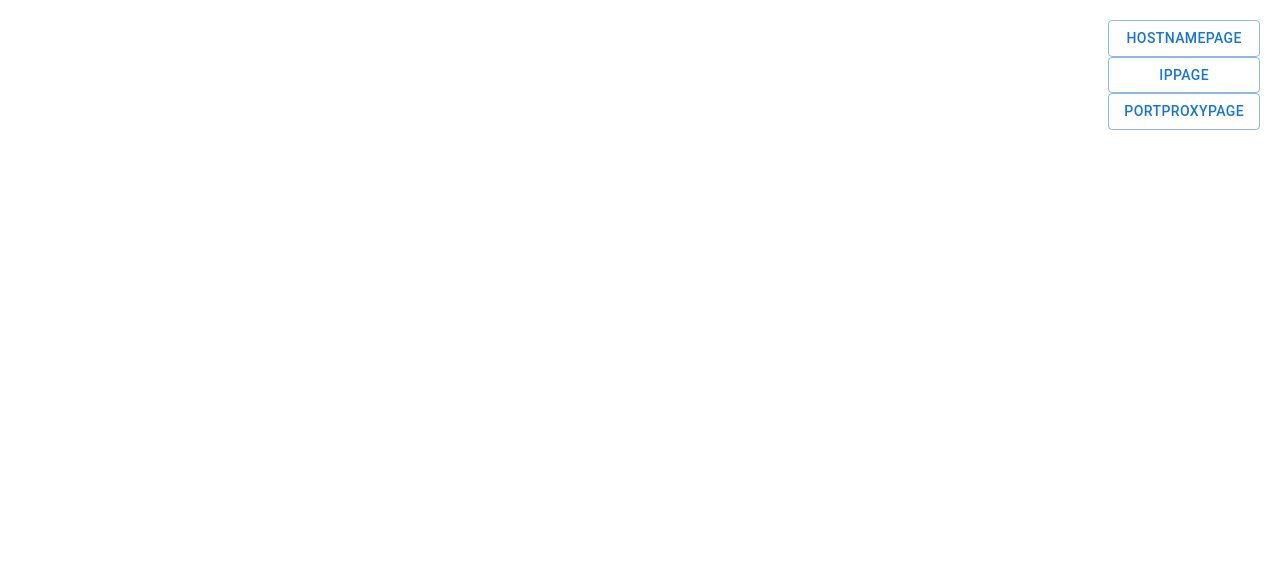
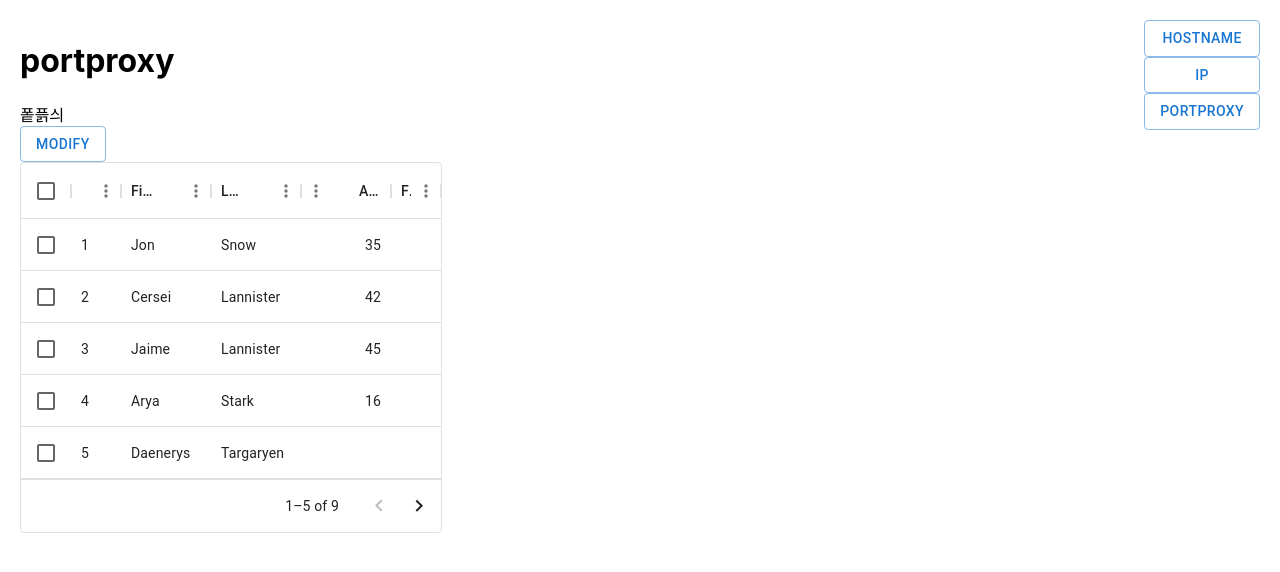
Before and after one commit to ddongk/net-tools, a React (Create React App) app: page /pages/portproxyPage/PortproxyPage in a window 1280 px wide. Shown: the top 572 px of the page. Built offline with nearby package versions, Linux system fonts and the light colour scheme.

Commit message:
Create a default framework 2

```diff
--- a/package.json
+++ b/package.json
@@ -7,7 +7,10 @@
   "dependencies": {
     "@emotion/react": "^11.11.3",
     "@emotion/styled": "^11.11.0",
-    "@mui/material": "^5.15.7",
+    "@floating-ui/dom": "^1.6.3",
+    "@mui/lab": "^5.0.0-alpha.165",
+    "@mui/material": "^5.15.10",
+    "@mui/x-data-grid": "^6.19.4",
     "@testing-library/jest-dom": "^5.14.1",
     "@testing-library/react": "^13.0.0",
     "@testing-library/user-event": "^13.2.1",
--- a/src/App.tsx
+++ b/src/App.tsx
@@ -1,40 +1,40 @@
 import React, {useEffect} from 'react';
-import HostnamePage from "./components/hostnamePage/HostnamePage";
-import IpPage from "./components/ipPage/IpPage";
+import HostnamePage from "./pages/hostnamePage/HostnamePage";
+import IpPage from "./pages/ipPage/IpPage";
 import './App.css';
-import {BrowserRouter, Routes, Route, useNavigate, useLocation} from "react-router-dom";
+import {BrowserRouter, Routes, Route, useNavigate, useLocation, Navigate} from "react-router-dom";
 import NavigateButton from "./components/button/NavigateButton";
-import PortproxyPage from "./components/portproxyPage/PortproxyPage";
-import ModifyPortproxyPage from "./components/portproxyPage/ModifyPortproxyPage";
+import PortproxyPage from "./pages/portproxyPage/PortproxyPage";
+import ModifyPortproxyPage from "./pages/portproxyPage/ModifyPortproxyPage";
 import Button from "@mui/material";
 
 function App() {
     const location = useLocation();
 
-    React.useEffect(() => {
-        if (location.pathname === '/') {
-            window.location.href = '/components/hostnamePage/HostnamePage';
-        }
-    }, [location]);
+    // React.useEffect(() => {
+    //     if (location.pathname === '/') {
+    //         window.location.href = '/pages/hostnamePage/HostnamePage';
+    //     }
+    // }, [location]);
 
     return (
-        // <BrowserRouter>
             <div className="div-center">
                 <div>
                     <Routes>
-                        <Route path="/components/hostnamePage/HostnamePage" element={<HostnamePage/>}/>
-                        <Route path="/components/ipPage/IpPage" element={<IpPage/>}/>
-                        <Route path="/components/portproxyPage/PortproxyPage" element={<PortproxyPage/>}/>
-                        <Route path="/components/portproxyPage/ModifyPortproxyPage" element={<ModifyPortproxyPage/>}/>
+                        <Route path="/" element={<Navigate to="/pages/hostnamePage/HostnamePage" />} />
+                        <Route path="*" element={<Navigate to="/pages/hostnamePage/HostnamePage" />} />
+                        <Route path="/pages/hostnamePage/HostnamePage" element={<HostnamePage/>}/>
+                        <Route path="/pages/ipPage/IpPage" element={<IpPage/>}/>
+                        <Route path="/pages/portproxyPage/PortproxyPage" element={<PortproxyPage/>}/>
+                        <Route path="/pages/portproxyPage/ModifyPortproxyPage" element={<ModifyPortproxyPage/>}/>
                     </Routes>
                 </div>
                 <div className="menu-bar">
-                    <NavigateButton variant="outlined" buttonText="HostnamePage" path="/components/hostnamePage/HostnamePage"/>
-                    <NavigateButton variant="outlined" buttonText="IpPage" path="/components/ipPage/IpPage"/>
-                    <NavigateButton variant="outlined" buttonText="PortproxyPage" path="/components/portproxyPage/PortproxyPage"/>
+                    <NavigateButton variant="outlined" buttonText="Hostname" path="/pages/hostnamePage/HostnamePage"/>
+                    <NavigateButton variant="outlined" buttonText="Ip" path="/pages/ipPage/IpPage"/>
+                    <NavigateButton variant="outlined" buttonText="Portproxy" path="/pages/portproxyPage/PortproxyPage"/>
                 </div>
             </div>
-        //</BrowserRouter>
     );
 }
 
--- a/src/components/hostnamePage/HostnamePage.tsx
+++ /dev/null
@@ -1,41 +0,0 @@
-import React, {useState} from "react";
-
-const HostnamePage = () => {
-
-    const [hostName, setHostName] = useState('');
-    // TODO
-    // 해당 페이지 렌더링 될 때 서버 호출해서 현재 호스트네임 받아온다.
-    // axios, ajax, fetch
-    // 3개를 호출할때 어디 url 로 어떻게 호출할지는 정호매니저님이랑 얘기
-    //$nst.is('gethostname' ,function (res) {
-    // console.log(res) -> hostname 이 나와있을거임.
-    // })
-
-    // todo useEffect 를 사용해서 해봐라~
-
-    // 호스트네임페이지를 클릭할때마다 지금은 서버를 호출
-    // 사실 호스트네임이란건 바뀔게없잖아요
-    // 이런것도 로컬스토리지에 넣어놓는다던가
-    // 캐시화를 해야된다.
-
-    // 로딩페이지 넣어야 함!!!!!!!!!!!!!!!!!!!!!!!!
-
-
-    //아래와 같은 가짜 데이터 호출 사이트를 사용하여 테스트하기
-    fetch('http://ip.jsontest.com/').then(async function (response) {
-        const data = await response.json();
-        setHostName(data.ip);
-    });
-
-
-
-    return (
-        <>
-            <h1>hostname</h1>
-            <div>현재 호스트 네임</div> <input type="text" readOnly value={hostName}/>
-            <div>변경할 호스트 네임</div> <input type="text"/>
-        </>
-    );
-}
-
-export default HostnamePage;
--- a/src/components/portproxyPage/PortproxyPage.tsx
+++ /dev/null
@@ -1,15 +0,0 @@
-import React from "react";
-import NavigateButton from "../button/NavigateButton";
-
-const PortproxyPage = () => {
-
-    return (
-        <>
-            <h1>portproxy</h1>
-            <div>퐅픍싀</div>
-            <NavigateButton variant="outlined" buttonText="modify" path="/components/portproxyPage/ModifyPortproxyPage"/>
-        </>
-    );
-};
-
-export default PortproxyPage;
--- /dev/null
+++ b/src/pages/hostnamePage/HostnamePage.css
@@ -0,0 +1,9 @@
+.boxflex {
+    display: flex;
+    align-items: center;
+}
+.inputSize {
+    width: 200px;
+    height: 40px;
+    box-sizing: border-box;
+}
--- /dev/null
+++ b/src/pages/hostnamePage/HostnamePage.tsx
@@ -0,0 +1,86 @@
+import React, {ReactNode, useEffect, useState} from "react";
+import {Button, ButtonGroup, CircularProgress, Modal, Stack} from "@mui/material";
+import LoadingButton from '@mui/lab/LoadingButton';
+import TextField from '@mui/material/TextField';
+import './HostnamePage.css';
+
+const HostnamePage = () => {
+
+    const [hostName, setHostName] = useState('');
+    const [loading, setLoading] = useState(true);
+
+    useEffect(() => {
+        fetchHostName();
+    }, []);
+
+    const fetchHostName = async () => {
+        try {
+            const response = await fetch('http://ip.jsontest.com/');
+            const data = await response.json();
+            setHostName(data.ip);
+        } catch (error) {
+            console.error('에러: ', error);
+            //호출 실패 시 알림 문구창 뜨게도 하면 좋을 듯
+        } finally {
+            setLoading(false);
+            //호출 성공 시 알림 문구창 뜨게도 하면 좋을 듯
+        }
+    };
+
+    const openModal = () => {
+        alert("confirm창 하나 만들기");
+    };
+
+    // fetch('http://ip.jsontest.com/').then(async function (response) {
+    //     const data = await response.json();
+    //     setHostName(data.ip);
+    // });
+
+    // TODO
+    // 해당 페이지 렌더링 될 때 서버 호출해서 현재 호스트네임 받아온다.
+    // axios, ajax, fetch
+    // 3개를 호출할때 어디 url 로 어떻게 호출할지는 정호매니저님이랑 얘기
+    //$nst.is('gethostname' ,function (res) {
+    // console.log(res) -> hostname 이 나와있을거임.
+    // })
+
+    // todo useEffect 를 사용해서 해봐라~
+
+    // 호스트네임페이지를 클릭할때마다 지금은 서버를 호출
+    // 사실 호스트네임이란건 바뀔게없잖아요
+    // 이런것도 로컬스토리지에 넣어놓는다던가
+    // 캐시화를 해야된다.
+
+    // 로딩페이지 넣어야 함!!!!!!!!!!!!!!!!!!!!!!!!
+
+
+    //아래와 같은 가짜 데이터 호출 사이트를 사용하여 테스트하기
+
+
+
+
+    return (
+
+        <>
+            <h1>hostname</h1>
+
+            <div className="boxflex">
+                <div>현재 호스트 네임</div>
+                {loading ? (
+                    <LoadingButton loading variant="outlined" className="inputSize"/>
+                ) : (
+                    <input type="text" className="inputSize" value={hostName}/>
+                )}
+            </div>
+            <div className="boxflex">
+            <div>변경할 호스트 네임</div>
+            <TextField id="outlined-basic" label="Change IP" variant="outlined" className="inputSize"/>
+            <Button variant="outlined" onClick={openModal}>Submit</Button>
+            </div>
+        </>
+
+    );
+    // Submit 버튼 클릭 시 재시작
+}
+
+export default HostnamePage;
--- /dev/null
+++ b/src/pages/portproxyPage/PortproxyPage.tsx
@@ -0,0 +1,47 @@
+import React from "react";
+import NavigateButton from "../../components/button/NavigateButton";
+import { DataGrid, GridColDef, GridValueGetterParams } from '@mui/x-data-grid';
+
+const PortproxyPage = () => {
+
+    const columns: GridColDef[] = [
+        { field: 'id', headerName: 'ID', width: 40 },
+        { field: 'firstName', headerName: 'First name', width: 90 },
+        { field: 'lastName', headerName: 'Last name', width: 90 },
+        { field: 'age', headerName: 'Age', type: 'number', width: 90},
+        { field: 'fullName', headerName: 'Full name', sortable: false, width: 50 }
+    ];
+
+    const rows = [
+        { id: 1, lastName: 'Snow', firstName: 'Jon', age: 35 },
+        { id: 2, lastName: 'Lannister', firstName: 'Cersei', age: 42 },
+        { id: 3, lastName: 'Lannister', firstName: 'Jaime', age: 45 },
+        { id: 4, lastName: 'Stark', firstName: 'Arya', age: 16 },
+        { id: 5, lastName: 'Targaryen', firstName: 'Daenerys', age: null },
+        { id: 6, lastName: 'Melisandre', firstName: null, age: 150 },
+        { id: 7, lastName: 'Clifford', firstName: 'Ferrara', age: 44 },
+        { id: 8, lastName: 'Frances', firstName: 'Rossini', age: 36 },
+        { id: 9, lastName: 'Roxie', firstName: 'Harvey', age: 65 },
+    ];
+
+    return (
+        <>
+            <h1>portproxy</h1>
+            <div>퐅픍싀</div>
+            <NavigateButton variant="outlined" buttonText="modify" path="/components/portproxyPage/ModifyPortproxyPage"/>
+            <DataGrid
+                rows={rows}
+                columns={columns}
+                initialState={{
+                    pagination: {
+                        paginationModel: { page: 0, pageSize: 5 },
+                    },
+                }}
+                pageSizeOptions={[1, 10]}
+                checkboxSelection
+            />
+        </>
+    );
+};
+
+export default PortproxyPage;
--- a/tsconfig.json
+++ b/tsconfig.json
@@ -1,5 +1,8 @@
 {
   "compilerOptions": {
+    "paths": {
+      "@mui/x-data-grid": ["node_modules/@mui/x-data-grid"]
+    },
     "target": "es5",
     "lib": [
       "dom",
```
Also changed, not shown: src/App.css (+0 -8 lines), src/pages/ipPage/IpPage.tsx (renamed from src/components/ipPage/IpPage.tsx), src/pages/portproxyPage/ModifyPortproxyPage.tsx (renamed from src/components/portproxyPage/ModifyPortproxyPage.tsx), 1 other file (tests, documents, lock files or other folders).
